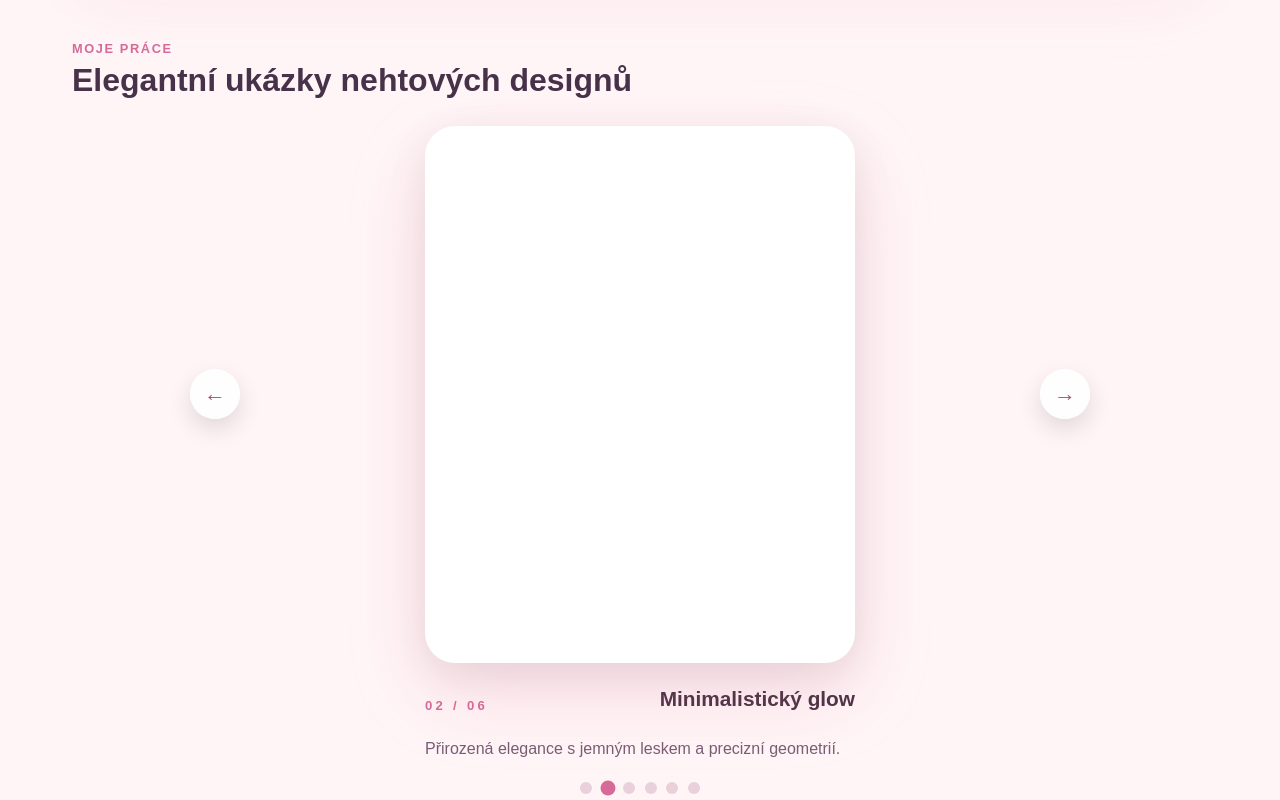
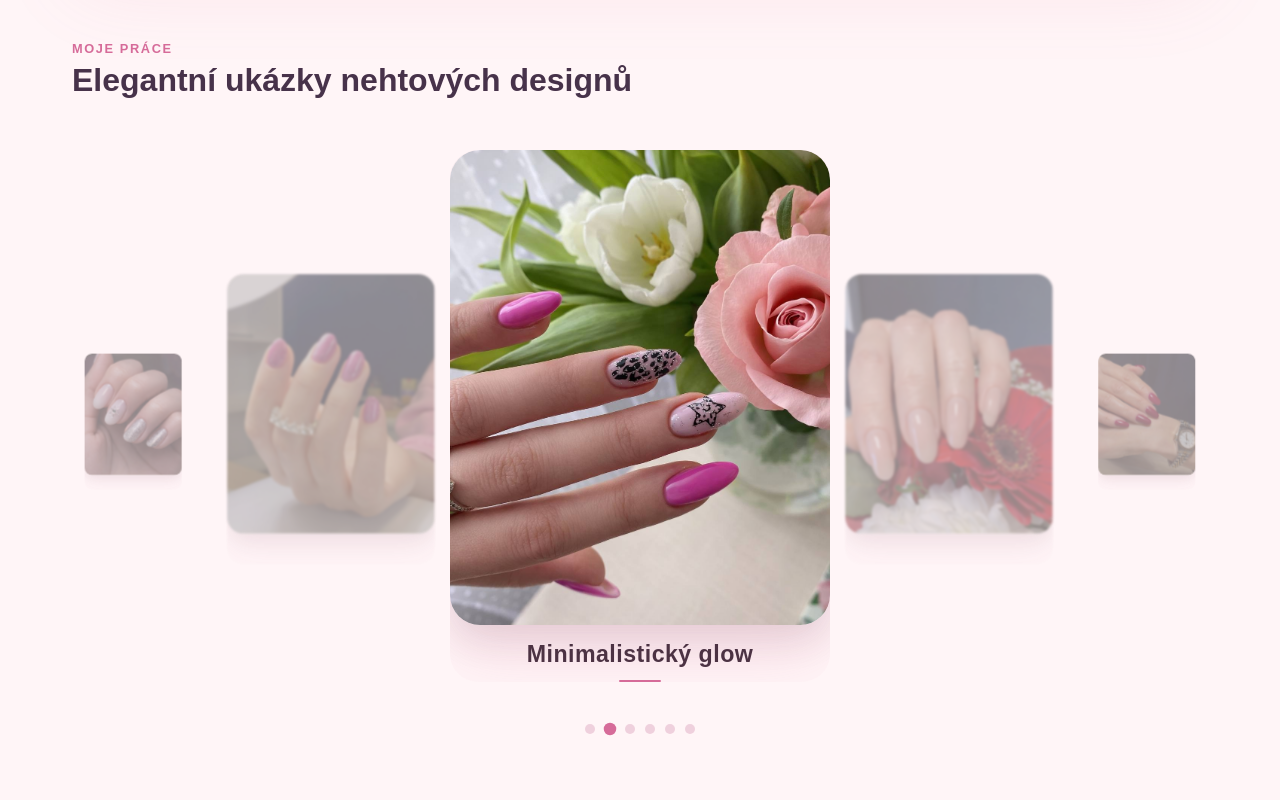
Before and after one commit to buriedhero23-dotcom/nails_Salon_web_page, a React (Vite) app: page / in a window 1280 px wide. Shown: the part 660-1460 px from the top of the page. Built offline with nearby package versions, Linux system fonts and the light colour scheme.

Commit message:
feat: redesign portfolio with coverflow slider

```diff
--- a/package.json
+++ b/package.json
@@ -12,7 +12,8 @@
   "dependencies": {
     "framer-motion": "^11.18.2",
     "react": "^19.2.6",
-    "react-dom": "^19.2.6"
+    "react-dom": "^19.2.6",
+    "swiper": "^14.0.5"
   },
   "devDependencies": {
     "@eslint/js": "^10.0.1",
--- a/src/components/Portfolio.jsx
+++ b/src/components/Portfolio.jsx
@@ -1,5 +1,10 @@
-import { AnimatePresence, motion } from "framer-motion";
-import { useEffect, useState } from "react";
+import { Swiper, SwiperSlide } from "swiper/react";
+import { Autoplay, EffectCoverflow, Pagination } from "swiper/modules";
+
+import "swiper/css";
+import "swiper/css/effect-coverflow";
+import "swiper/css/pagination";
+
 import "../style/Portfolio.css";
 
 const imageModules = import.meta.glob(
@@ -9,7 +14,6 @@ const imageModules = import.meta.glob(
     import: "default",
   }
 );
-console.log(imageModules);
 
 const portfolioData = {
   "photo_3_2026-06-22_09-39-18": {
@@ -19,15 +23,18 @@ const portfolioData = {
   },
   "photo_4_2026-06-22_09-39-18": {
     title: "Minimalistický glow",
-    description: "Přirozená elegance s jemným leskem a precizní geometrií.",
+    description:
+      "Přirozená elegance s jemným leskem a precizní geometrií.",
   },
   "photo_5_2026-06-22_09-39-18": {
     title: "Rose quartz",
-    description: "Měkký růžový tón s jemným shimmer efektem pro večerní vzhled.",
+    description:
+      "Měkký růžový tón s jemným shimmer efektem pro večerní vzhled.",
   },
   "photo_6_2026-06-22_09-39-18": {
     title: "Velvet nude",
-    description: "Nadčasová nude paleta s luxusní strukturou a hladkým povrchem.",
+    description:
+      "Nadčasová nude paleta s luxusní strukturou a hladkým povrchem.",
   },
   "photo_11_2026-06-22_09-39-18": {
     title: "Pink Luxury",
@@ -40,136 +47,90 @@ const portfolioData = {
 };
 
 const portfolioItems = Object.entries(imageModules)
-  .sort(([a], [b]) => a.localeCompare(b, undefined, { numeric: true }))
+  .sort(([leftPath], [rightPath]) =>
+    leftPath.localeCompare(rightPath, undefined, { numeric: true })
+  )
   .map(([path, image]) => {
-    const fileName = path.split("/").pop().replace(/\.[^.]+$/, "");
+    const fileName = path
+      .split("/")
+      .pop()
+      .replace(/\.[^.]+$/, "");
 
     return {
       title: portfolioData[fileName]?.title ?? "Portfolio",
-      description: portfolioData[fileName]?.description ?? "Elegantní nehtový design.",
+      description:
+        portfolioData[fileName]?.description ??
+        "Elegantní nehtový design.",
       image,
     };
   });
 
 function Portfolio() {
-  const [activeIndex, setActiveIndex] = useState(0);
-  const [autoplayKey, setAutoplayKey] = useState(0);
-
-  useEffect(() => {
-    if (portfolioItems.length === 0) return;
-
-    const timerId = window.setInterval(() => {
-      setActiveIndex((currentIndex) => (currentIndex + 1) % portfolioItems.length);
-    }, 3800);
-
-    return () => window.clearInterval(timerId);
-  }, [autoplayKey]);
-
-  const goToSlide = (index) => {
-    setActiveIndex(index);
-    setAutoplayKey((currentValue) => currentValue + 1);
-  };
-
-  const goToPrevious = () => {
-    goToSlide((activeIndex - 1 + portfolioItems.length) % portfolioItems.length);
-  };
-
-  const goToNext = () => {
-    goToSlide((activeIndex + 1) % portfolioItems.length);
-  };
-
   if (portfolioItems.length === 0) {
     return null;
   }
-
-  const activeItem = portfolioItems[activeIndex];
 
   return (
     <section id="portfolio" className="section portfolio-section">
       <div className="section-header">
         <p className="section-label">Moje práce</p>
-        <h2 className="section-title">Elegantní ukázky nehtových designů</h2>
+        <h2 className="section-title">
+          Elegantní ukázky nehtových designů
+        </h2>
       </div>
 
-      <div className="portfolio-carousel-shell">
-        <div className="portfolio-visual">
-          <button
-            type="button"
-            className="portfolio-nav-button"
-            onClick={goToPrevious}
-            aria-label="Předchozí portfolio"
-          >
-            <span aria-hidden="true">←</span>
-          </button>
-
-          <div className="portfolio-viewport">
-            <AnimatePresence mode="wait" initial={false}>
-              <motion.div
-                key={activeItem.title}
-                className="portfolio-slide"
-                drag="x"
-                dragConstraints={{ left: 0, right: 0 }}
-                dragElastic={0.15}
-                onDragEnd={(event, info) => {
-                  if (info.velocity.x > 400 || info.offset.x > 80) {
-                    goToPrevious();
-                  }
-
-                  if (info.velocity.x < -400 || info.offset.x < -80) {
-                    goToNext();
-                  }
+      <Swiper
+        className="portfolio-swiper"
+        modules={[EffectCoverflow, Pagination, Autoplay]}
+        effect="coverflow"
+        centeredSlides
+        grabCursor
+        loop
+        speed={750}
+        slidesPerView="auto"
+        spaceBetween={16}
+        watchSlidesProgress
+        coverflowEffect={{
+          rotate: 0,
+          stretch: 0,
+          depth: 180,
+          modifier: 1.8,
+          scale: 0.84,
+          slideShadows: false,
         }}
-                initial={{ opacity: 0, scale: 1.05 }}
-                animate={{ opacity: 1, scale: 1 }}
-                exit={{ opacity: 0, scale: 1.02 }}
-                transition={{
-                  duration: 0.7,
-                  ease: [0.22, 1, 0.36, 1],
+        autoplay={{
+          delay: 3500,
+          disableOnInteraction: false,
+          pauseOnMouseEnter: true,
+        }}
+        pagination={{
+          clickable: true,
         }}
       >
+        {portfolioItems.map((item) => (
+          <SwiperSlide
+            key={item.image}
+            className="portfolio-swiper-slide"
+          >
+            <article className="portfolio-card">
+              <div className="portfolio-image-wrapper">
                 <img
-                  src={activeItem.image}
-                  alt={activeItem.title}
-                  className="portfolio-carousel-image"
+                  src={item.image}
+                  alt={item.title}
+                  className="portfolio-swiper-image"
+                  loading="lazy"
+                  draggable="false"
                 />
-              </motion.div>
-            </AnimatePresence>
               </div>
 
-          <button
-            type="button"
-            className="portfolio-nav-button"
-            onClick={goToNext}
-            aria-label="Další portfolio"
-          >
-            <span aria-hidden="true">→</span>
-          </button>
+              <div className="portfolio-card-content">
+                <h3 className="portfolio-card-title">{item.title}</h3>
+                <p className="portfolio-card-text">{item.description}</p>
               </div>
-
-        <div className="portfolio-caption">
-          <div className="portfolio-caption-top">
-            <p className="portfolio-counter">
-              0{activeIndex + 1} / 0{portfolioItems.length}
-            </p>
-            <h3 className="portfolio-card-title">{activeItem.title}</h3>
-          </div>
-
-          <p className="portfolio-card-text">{activeItem.description}</p>
-
-          <div className="portfolio-dots" role="tablist" aria-label="Vyberte portfolio">
-            {portfolioItems.map((item, index) => (
-              <button
-                key={item.title}
-                type="button"
-                className={`portfolio-dot ${index === activeIndex ? "active" : ""}`}
-                onClick={() => goToSlide(index)}
-                aria-label={`Přejít na ${index + 1}. portfolio`}
-                aria-pressed={index === activeIndex}
-              />
+            </article>
+          </SwiperSlide>
         ))}
-          </div>
-        </div>
-      </div>
+      </Swiper>
     </section>
   );
 }
--- a/src/style/Portfolio.css
+++ b/src/style/Portfolio.css
@@ -1,169 +1,185 @@
-.portfolio-carousel-shell {
-  display: flex;
-  flex-direction: column;
-  gap: 1.5rem;
-  align-items: center;
-  max-width: 900px;
-  margin: 0 auto;
+.portfolio-section {
+  overflow: hidden;
 }
 
-.portfolio-visual {
-  display: grid;
-  grid-template-columns: auto 1fr auto;
-  align-items: center;
-  gap: 1.25rem;
+.portfolio-swiper {
   width: 100%;
+  padding: 1rem 0 3.5rem;
+  overflow: visible;
 }
 
-.portfolio-viewport {
-  position: relative;
+.portfolio-swiper-slide {
+  width: min(76vw, 380px);
+  height: auto;
 
-  width: min(100%, 430px);
+  opacity: 0.45;
+  filter: blur(2px) brightness(0.82);
+
+  transition:
+    opacity 0.45s ease,
+    filter 0.45s ease,
+    transform 0.45s ease;
+}
+
+.portfolio-swiper-slide.swiper-slide-active {
+  opacity: 1;
+  filter: none;
+}
+
+.portfolio-card {
+  width: 100%;
+  background: transparent;
+  border: none;
+  box-shadow: none;
+}
+
+.portfolio-image-wrapper {
+  width: 100%;
   aspect-ratio: 4 / 5;
-
-  margin: 0 auto;
 
   overflow: hidden;
   border-radius: 30px;
 
-  background: #fff;
+  background: linear-gradient(135deg, #fff0f4, #ffe8ef);
 
   box-shadow:
-    0 12px 40px rgba(0,0,0,.08),
-    0 30px 80px rgba(219,112,147,.18);
+    0 14px 35px rgba(76, 50, 67, 0.12),
+    0 28px 65px rgba(219, 112, 147, 0.18);
 }
 
-.portfolio-slide {
+.portfolio-swiper-image {
   width: 100%;
   height: 100%;
-}
-
-.portfolio-carousel-image {
-  width: 100%;
-  height: 100%;
+  display: block;
 
   object-fit: cover;
   object-position: center;
 
-  display: block;
+  user-select: none;
+  pointer-events: none;
+
+  transition: transform 0.6s ease;
+}
+
+.swiper-slide-active .portfolio-swiper-image {
+  transform: scale(1.015);
+}
+
+.portfolio-card-content {
+  padding: 1rem 0 0;
+  text-align: center;
+
+  background: transparent;
+  border: none;
+  box-shadow: none;
+
+  opacity: 0;
+  transform: translateY(10px);
 
   transition:
-    transform .45s ease,
-    filter .45s ease;
+    opacity 0.4s ease,
+    transform 0.4s ease;
 }
 
-.portfolio-carousel-image:hover {
-  transform: scale(1.03);
-}
-
-.portfolio-nav-button {
-  width: 50px;
-  height: 50px;
-
-  border: none;
-  border-radius: 50%;
-
-  background: rgba(255,255,255,.95);
-
-  color: #a45578;
-  font-size: 22px;
-
-  cursor: pointer;
-
-  box-shadow: 0 10px 25px rgba(0,0,0,.12);
-
-  transition: .25s ease;
-}
-
-.portfolio-nav-button:hover {
-  transform: scale(1.08);
-  background: white;
-}
-
-.portfolio-caption {
-  width: min(100%, 430px);
-
-  display: flex;
-  flex-direction: column;
-  gap: .75rem;
-}
-
-.portfolio-caption-top {
-  display: flex;
-  justify-content: space-between;
-  align-items: center;
-}
-
-.portfolio-counter {
-  font-size: .82rem;
-  letter-spacing: .25em;
-  font-weight: 700;
-  color: #d66b99;
+.swiper-slide-active .portfolio-card-content {
+  opacity: 1;
+  transform: translateY(0);
 }
 
 .portfolio-card-title {
-  font-size: 1.3rem;
+  margin: 0;
+
   color: #4c3243;
-  font-weight: 700;
+  font-size: 1.45rem;
+  font-weight: 600;
+  line-height: 1.2;
+  letter-spacing: 0.02em;
+}
+
+.portfolio-card-title::after {
+  content: "";
+  display: block;
+
+  width: 42px;
+  height: 2px;
+  margin: 0.7rem auto 0;
+
+  border-radius: 999px;
+  background: #d66b99;
 }
 
 .portfolio-card-text {
-  color: #7a5d75;
-  line-height: 1.7;
+  display: none;
 }
 
-.portfolio-dots {
-  display: flex;
-  justify-content: center;
-  gap: .6rem;
-  margin-top: .5rem;
+.portfolio-swiper .swiper-pagination {
+  bottom: 0;
 }
 
-.portfolio-dot {
-  width: 12px;
-  height: 12px;
+.portfolio-swiper .swiper-pagination-bullet {
+  width: 10px;
+  height: 10px;
+  margin: 0 5px !important;
 
-  border-radius: 50%;
-  border: none;
+  background: #e5b8cc;
+  opacity: 0.6;
 
-  background: #ead0db;
-
-  cursor: pointer;
-
-  transition: .25s;
+  transition:
+    transform 0.25s ease,
+    opacity 0.25s ease,
+    background 0.25s ease;
 }
 
-.portfolio-dot:hover {
-  transform: scale(1.15);
-}
-
-.portfolio-dot.active {
+.portfolio-swiper .swiper-pagination-bullet-active {
   background: #d66b99;
+  opacity: 1;
   transform: scale(1.25);
 }
 
-@media (max-width: 768px) {
-
-  .portfolio-visual {
-    grid-template-columns: 1fr;
-    gap: 1rem;
+@media (min-width: 768px) {
+  .portfolio-swiper {
+    padding-top: 1.5rem;
   }
 
-  .portfolio-viewport {
-    width: min(100%, 340px);
+  .portfolio-swiper-slide {
+    width: 380px;
+  }
+}
+
+@media (max-width: 767px) {
+  .portfolio-swiper {
+    padding: 0.75rem 0 3.25rem;
   }
 
-  .portfolio-caption {
-    width: min(100%, 340px);
-    text-align: center;
+  .portfolio-swiper-slide {
+    width: min(84vw, 330px);
+    opacity: 0.38;
+    filter: blur(1.5px) brightness(0.86);
   }
 
-  .portfolio-caption-top {
-    flex-direction: column;
-    gap: .5rem;
+  .portfolio-image-wrapper {
+    border-radius: 24px;
   }
 
-  .portfolio-nav-button {
-    display: none;
+  .portfolio-card-content {
+    padding-top: 0.85rem;
+  }
+
+  .portfolio-card-title {
+    font-size: 1.2rem;
+  }
+
+  .portfolio-card-title::after {
+    width: 36px;
+    margin-top: 0.55rem;
   }
 }
+
+@media (prefers-reduced-motion: reduce) {
+  .portfolio-swiper-slide,
+  .portfolio-swiper-image,
+  .portfolio-card-content,
+  .portfolio-swiper .swiper-pagination-bullet {
+    transition: none;
+  }
+}
```
Also changed, not shown: 1 other file (tests, documents, lock files or other folders). Lines whose indentation alone changed are shown as unchanged.
